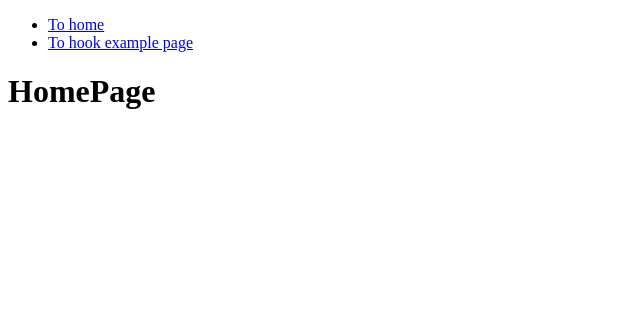
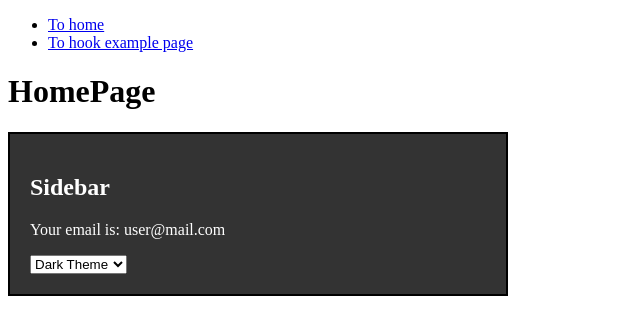
Before and after one commit to fc-fullstack-courses/fd-2023-1-react-app, a React (Create React App) app: page / in a window 1280 px wide. Shown: the top 334 px of the page, without its empty margins (0-640 px from the left). Built offline with nearby package versions, Linux system fonts and the light colour scheme.

Commit message:
Add useContext example

```diff
--- a/src/components/Counter/index.jsx
+++ b/src/components/Counter/index.jsx
@@ -8,6 +8,17 @@ function Counter(props) {
   const [coords, setCoords] = useState({
     x: 0,
     y: 0,
+  });
+
+  // неправильно!
+  // if (Math.random() > 0.6) {
+  //   useEffect();
+  // }
+
+  // правильно
+  useEffect(() => {
+    if (Math.random() > 0.6) {
+    }
   });
 
   useEffect(
@@ -29,7 +40,7 @@ function Counter(props) {
     return () => {
       document.removeEventListener('mousemove', handleMouseMove);
     };
-  },[]);
+  }, []);
 
   function handleClick() {
     console.log(`count is ${count}`);
@@ -83,4 +94,16 @@ function Counter(props) {
   );
 }
 
+// плохо
+function test() {
+  // const [value, setValue] = useState();
+}
+
+// нормально
+function Test(props) {
+  const [value, setValue] = useState();
+
+  return <div></div>;
+}
+
 export default Counter;
--- a/src/components/Sidebar/index.jsx
+++ b/src/components/Sidebar/index.jsx
@@ -1,12 +1,13 @@
-import React from 'react';
+import React, { useContext } from 'react';
 import classNames from 'classnames';
-import { withTheme, withUser } from '../../HOCs';
+import { UserContext, ThemeContext } from '../../contexts';
 import styles from './Sidebar.module.scss';
 import CONSTANTS from '../../constants';
 const { THEMES } = CONSTANTS;
 
 const Sidebar = (props) => {
-  const { theme, switchTheme, user } = props;
+  const user = useContext(UserContext);
+  const [theme, switchTheme] = useContext(ThemeContext);
 
   const className = classNames({
     [styles.lightTheme]: theme === THEMES.LIGHT_THEME,
@@ -41,9 +42,9 @@ const Sidebar = (props) => {
   );
 };
 
-const SidebarWithAll = withTheme(withUser(Sidebar));
+// const SidebarWithAll = withTheme(withUser(Sidebar));
 
-export default SidebarWithAll;
+export default Sidebar;
 
 // rafce
 // rcce
--- a/src/pages/HomePage/index.jsx
+++ b/src/pages/HomePage/index.jsx
@@ -1,12 +1,14 @@
 import React from 'react';
 import GreetingDashboard from '../../components/GreetingDashboard';
 import Header from '../../components/Header';
+import Sidebar from '../../components/Sidebar';
 
 const HomePage = (props) => {
   return (
     <div>
       <Header />
       <h1>HomePage</h1>
+      <Sidebar />
     </div>
   );
 };
```
